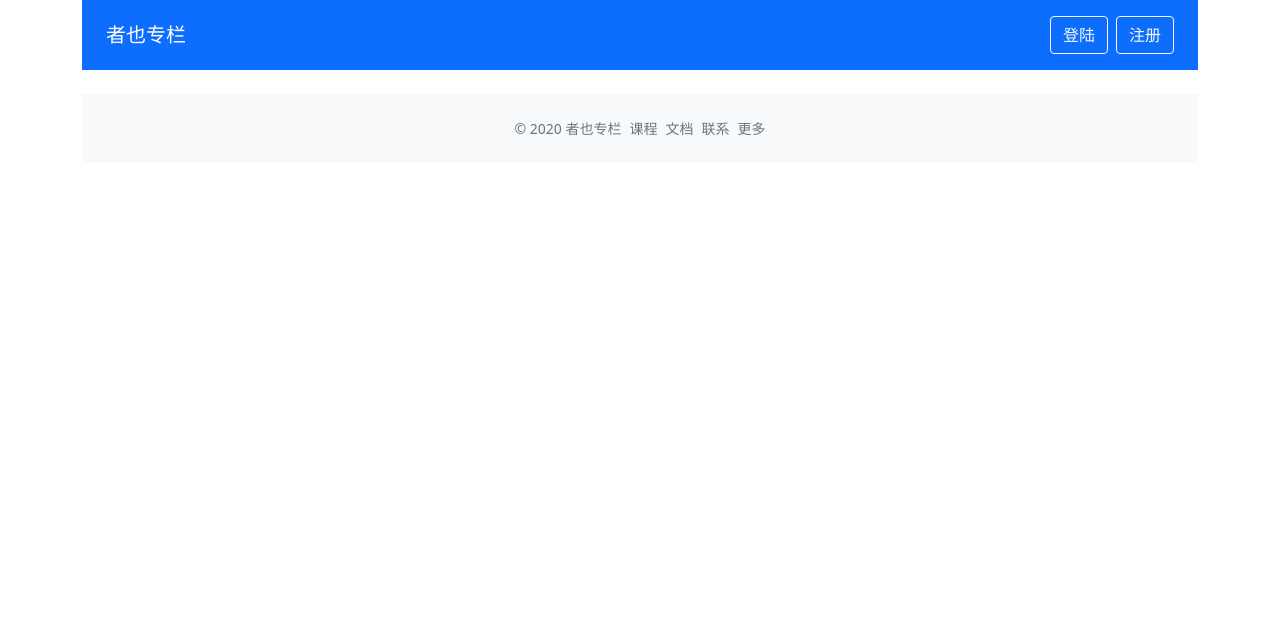
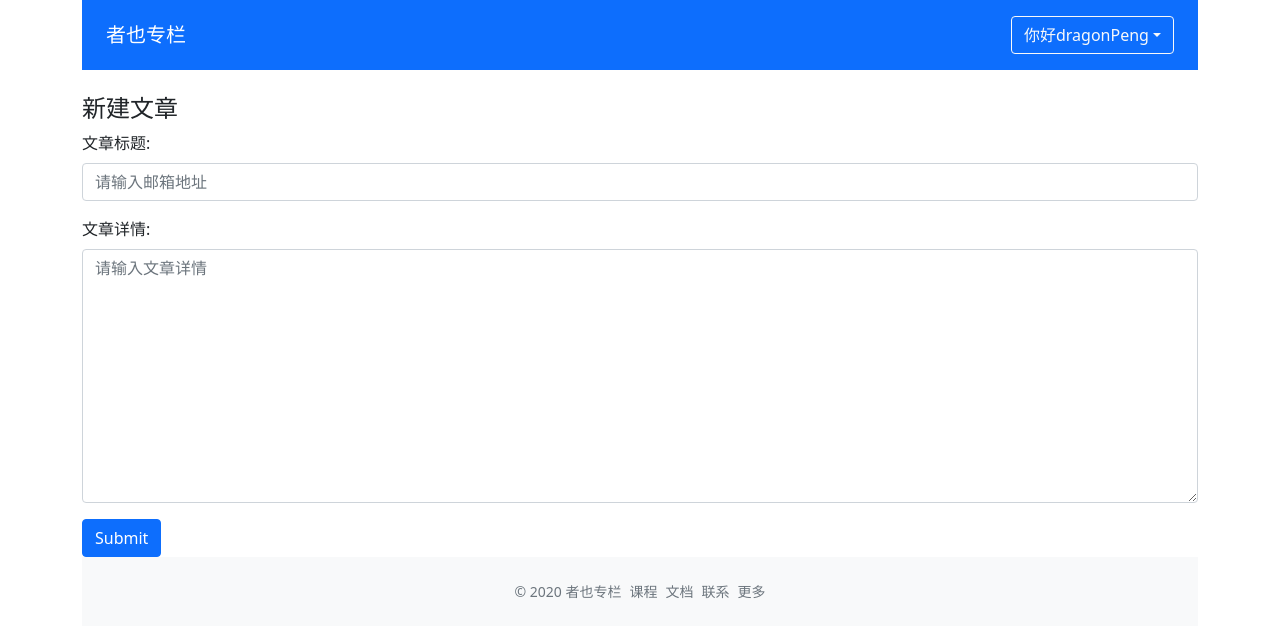
Before and after one commit to Pengzhenglong/zhihu, a Vue app: page /create in a window 1280 px wide. Shown: the top 638 px of the page. Built offline with nearby package versions, Linux system fonts and the light colour scheme.

Commit message:
添加新建文章页面

```diff
--- a/src/components/GlobalHeader.vue
+++ b/src/components/GlobalHeader.vue
@@ -17,7 +17,9 @@
       <li class="list-inline-item">
         <dropdown :title="`你好${user.name}`">
           <dropdown-item>
-            <a class="dropdown-item" href="#">新建文章</a>
+            <router-link to="/create" class="dropdown-item" href="#"
+              >新建文章</router-link
+            >
           </dropdown-item>
           <dropdown-item disabled>
             <a class="dropdown-item" href="#">编辑资料</a>
--- a/src/components/ValidateInput.vue
+++ b/src/components/ValidateInput.vue
@@ -2,14 +2,26 @@
 <template>
   <div class="mb-3">
     <input
+      v-if="tag !== 'textarea'"
       v-bind="$attrs"
       :value="inputRef.val"
       @input="updateValue"
       @blur="validateInput"
       class="form-control"
       :class="{ 'is-invalid': inputRef.error }"
-      id="exampleInputEmail1"
+
     />
+    <textarea
+      v-else
+      v-bind="$attrs"
+      :value="inputRef.val"
+      @input="updateValue"
+      @blur="validateInput"
+      class="form-control"
+      :class="{ 'is-invalid': inputRef.error }"
+
+    >
+    </textarea>
     <span v-if="inputRef.error" class="invalid-feedback">
       {{ inputRef.message }}</span
     >
@@ -24,10 +36,15 @@
   message: string;
 }
 export type RulesProp = RuleProp[];
+export type TagType = "input" | "textarea";
 export default defineComponent({
   props: {
     rules: Array as PropType<RulesProp>,
     modelValue: String,
+    tag: {
+      type: String as PropType<TagType>,
+      default: "input",
+    },
   },
   inheritAttrs: false,
   setup(props, context) {
--- a/src/router/index.ts
+++ b/src/router/index.ts
@@ -18,6 +18,11 @@
       path: '/column/:id',
       name: 'column',
       component: () => import('../views/ColumnDetail.vue')
+    },
+    {
+      path: '/create',
+      name: 'create',
+      component: () => import('../views/CreatePost.vue')
     }
   ]
 })
--- a/src/store/index.ts
+++ b/src/store/index.ts
@@ -1,9 +1,19 @@
 import { createStore } from 'vuex'
-import { testData, testPosts, ColumnProps, PostProps } from '../testData'
+import { testData, testPosts, ColumnProps } from '../testData'
+
+export interface PostProps {
+  id: number;
+  title: string;
+  content: string;
+  image?: string;
+  createdAt?: string;
+  columnId: number;
+}
 interface UserProps {
   isLogin: boolean,
   name?: string,
   id?: number,
+  columnId?: number,
 }
 export interface GlobalDataProps {
   columns: ColumnProps[],
@@ -14,11 +24,14 @@
   state: {
     columns: testData,
     posts: testPosts,
-    user: { isLogin: false },
+    user: { isLogin: true, name: 'dragonPeng', columnId: 1 },
   },
   mutations: {
     login(state) {
-      state.user = { ...state.user, isLogin: true, name: 'dragonPeng' }
+      state.user = { ...state.user, isLogin: true, name: 'dragonPeng', columnId: 1 }
+    },
+    createPost(state, newPost) {
+      state.posts.push(newPost)
     }
   },
   getters: {
@@ -29,7 +42,7 @@
       return state.columns.find(c => c.id === id);
     },
     getPostById: (state) => (cid: number) => {
-      return state.posts.filter(post => post.id === cid);
+      return state.posts.filter(post => post.columnId === cid);
     }
   }
 })
--- a/src/views/ColumnDetail.vue
+++ b/src/views/ColumnDetail.vue
@@ -25,7 +25,7 @@
 import { useStore } from "vuex";
 import { GlobalDataProps } from "../store/index";
 import { useRoute } from "vue-router";
-import { testData, testPosts } from "../testData";
+
 import PostList from "../components/PostList.vue";
 export default defineComponent({
   name: "ColumnDetail",
--- /dev/null
+++ b/src/views/CreatePost.vue
@@ -0,0 +1,87 @@
+
+<template>
+  <div class="create-post-page">
+    <h4>新建文章</h4>
+    <validate-form @form-submit="onFormSubmit">
+      <div class="mb-3">
+        <label class="form-label">文章标题:</label>
+        <validate-input
+          :rules="titleRules"
+          v-model="titleVal"
+          placeholder="请输入邮箱地址"
+          type="text"
+        ></validate-input>
+      </div>
+      <div class="mb-3">
+        <label class="form-label">文章详情:</label>
+        <validate-input
+          rows="10"
+          :rules="contentRules"
+          v-model="contentVal"
+          placeholder="请输入文章详情"
+          type="textarea"
+          tag="textarea"
+        ></validate-input>
+      </div>
+      <template #submit>
+        <span class="btn btn-primary btn-large">Submit</span>
+      </template>
+    </validate-form>
+  </div>
+</template>
+
+<script  lang="ts">
+import { defineComponent, ref } from "vue";
+import ValidateForm from "../components/ValidateForm.vue";
+import ValidateInput, { RulesProp } from "../components/ValidateInput.vue";
+import { GlobalDataProps, PostProps } from "../store/index";
+import { useStore } from "vuex";
+import { useRouter } from "vue-router";
+export default defineComponent({
+  name: "CreatePost",
+  components: {
+    ValidateForm,
+    ValidateInput,
+  },
+  setup() {
+    const router = useRouter();
+    const store = useStore<GlobalDataProps>();
+    const contentVal = ref("");
+    const titleVal = ref("");
+    const titleRules: RulesProp = [
+      { type: "required", message: "文章标题不能为空" },
+    ];
+    const contentRules: RulesProp = [
+      { type: "required", message: "文章详情不能为空" },
+    ];
+    const onFormSubmit = (result: boolean) => {
+      if (result) {
+        const { columnId } = store.state.user;
+        if (columnId) {
+          const newPost: PostProps = {
+            id: new Date().getTime(),
+            title: titleVal.value,
+            content: contentVal.value,
+            columnId,
+            createdAt: new Date().toLocaleString(),
+          };
+          console.log(newPost);
+
+          store.commit("createPost", newPost);
+          router.push({ name: "column", params: { id: columnId } });
+        }
+      }
+    };
+    return {
+      titleVal,
+      titleRules,
+      contentRules,
+      contentVal,
+      onFormSubmit,
+    };
+  },
+});
+</script>
+
+<style>
+</style>
```
